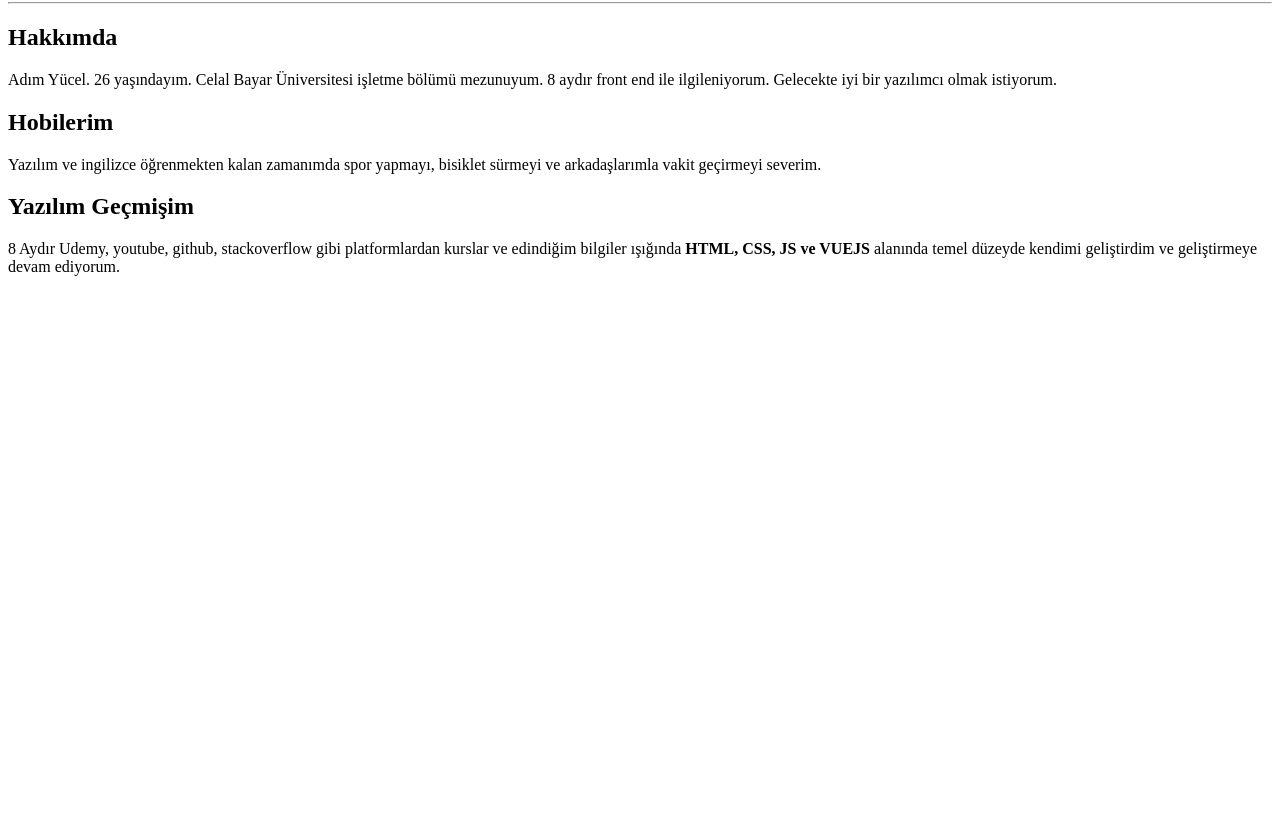
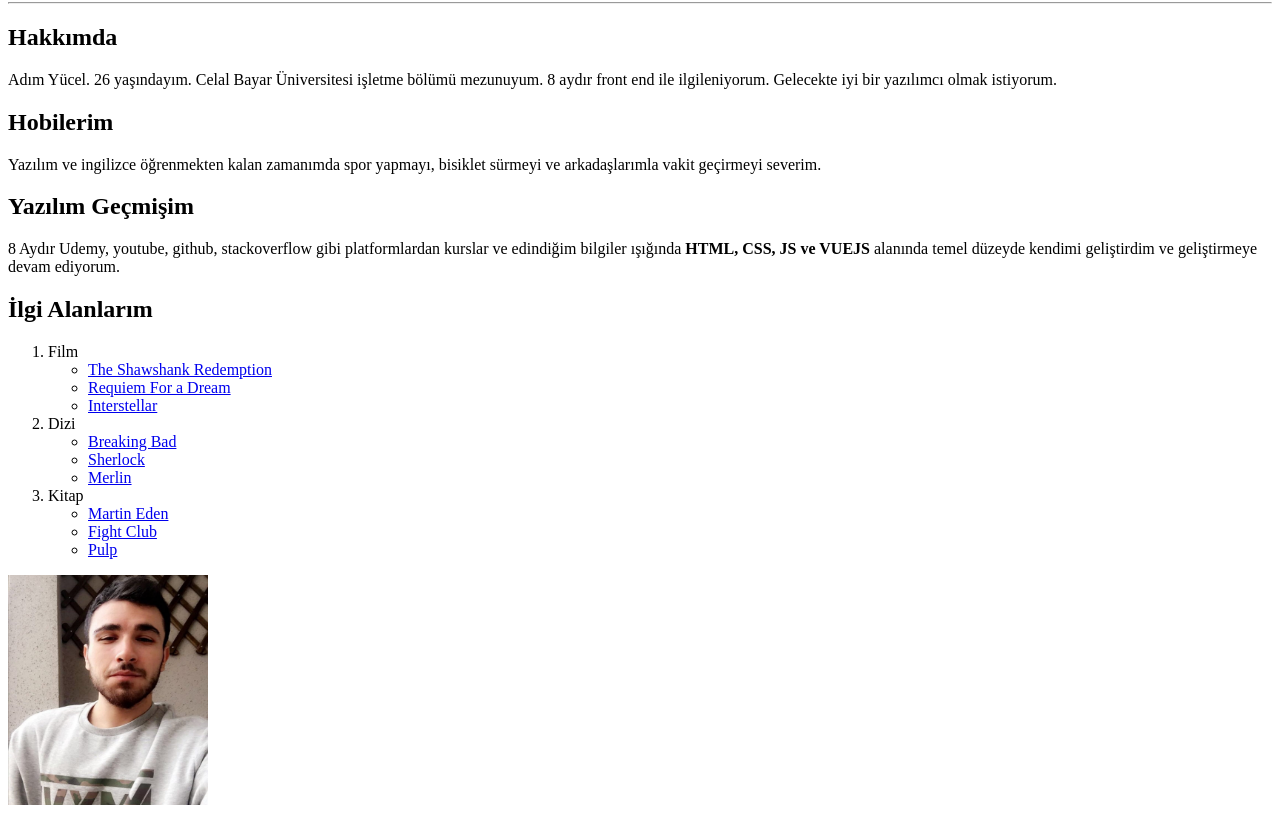
Before and after one commit to yucelyuksel35/PatikaHTML, a plain HTML site: page htmlodev1/index.html in a window 1280 px wide. Shown: the part 78-895 px from the top of the page. Before the commit the page ends 800 px from the top, so only its background shows below. Drawn offline with Linux system fonts and the light colour scheme.

Commit message:
HTML 2. Ödev

```diff
--- a/htmlodev1/index.html
+++ b/htmlodev1/index.html
@@ -23,6 +23,37 @@
     <h2>Yazılım Geçmişim</h2>
     <p>8 Aydır Udemy, youtube, github, stackoverflow gibi platformlardan kurslar ve edindiğim bilgiler ışığında <b>HTML,
             CSS, JS ve VUEJS</b> alanında temel düzeyde kendimi geliştirdim ve geliştirmeye devam ediyorum. </p>
+
+    <!-- Aşağıda 2. HTML ödevi olan liste oluşturma, listelere link ekleme ve fotoğraf ekleme işlemini gerçekleştirdim.-->
+    <h2>İlgi Alanlarım</h2>
+    <ol>
+        <li>Film
+            <ul>
+                <li><a href="https://www.imdb.com/title/tt0111161/" target="_blank">The Shawshank Redemption</a></li>
+                <li><a href="https://www.imdb.com/title/tt0180093/" target="_blank">Requiem For a Dream</a></li>
+                <li><a href="https://www.imdb.com/title/tt0816692/" target="_blank">Interstellar</a></li>
+            </ul>
+        </li>
+        <li>Dizi
+            <ul>
+                <li><a href="https://www.imdb.com/title/tt0903747/" target="_blank">Breaking Bad</a></li>
+                <li><a href="https://www.imdb.com/title/tt1475582/" target="_blank">Sherlock</a></li>
+                <li><a href="https://www.imdb.com/title/tt1199099/" target="_blank">Merlin</a></li>
+            </ul>
+        </li>
+        <li>Kitap
+            <ul>
+                <li><a href="https://www.goodreads.com/book/show/929782.Martin_Eden?from_search=true&from_srp=true&qid=dSxG57SHWg&rank=1"
+                        target="_blank">Martin Eden</a></li>
+                <li><a href="https://www.goodreads.com/book/show/36236124-fight-club?from_search=true&from_srp=true&qid=6KVJcKT7g3&rank=1"
+                        target="_blank">Fight Club</a></li>
+                <li><a href="https://www.goodreads.com/book/show/141526.Pulp?from_search=true&from_srp=true&qid=JEEBv1MPqF&rank=1"
+                        target="_blank">Pulp</a></li>
+            </ul>
+        </li>
+    </ol>
+    <!--Resim-->
+    <img src="/htmlodev1/resim.jpeg" width="200" height="230" alt="YucelYuksel" title="Yucel">
 </body>
 
 </html>
```
Also changed, not shown: htmlodev1/resim.jpeg (added).
